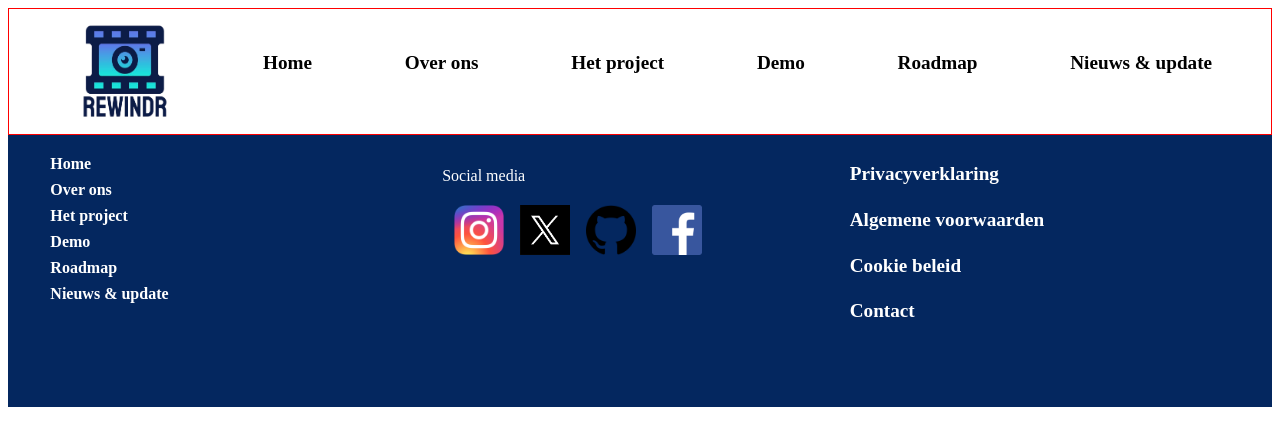
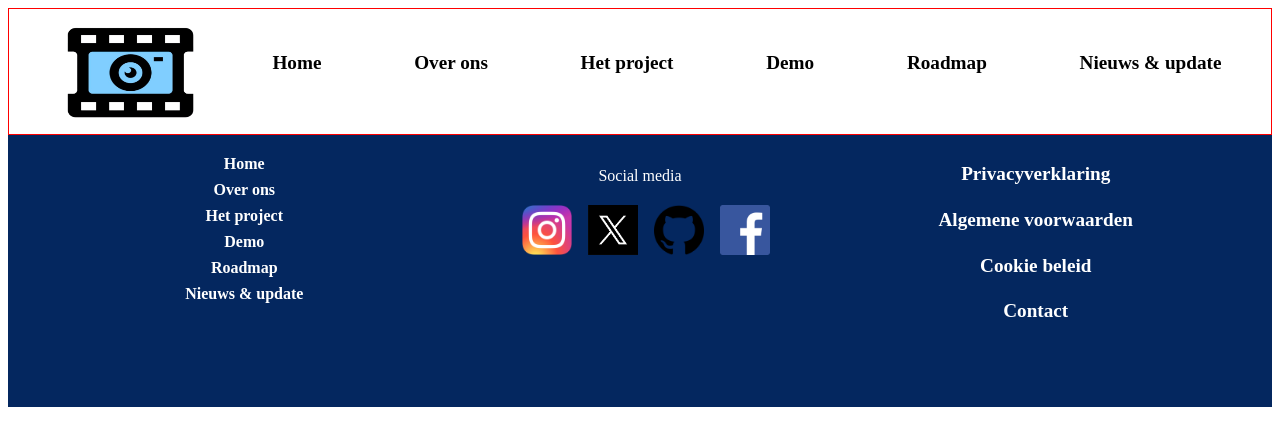
Before and after one commit to Chrisssss15/TLE1-sprint2, a PHP site: page / in a window 1280 px wide. Shown: the top 446 px of the page. Run offline with PHP 8.4, Linux system fonts and the light colour scheme.

Commit message:
aanpassing aan de footer (centreren)

```diff
--- a/css/footer.css
+++ b/css/footer.css
@@ -8,15 +8,15 @@ footer{
     padding-bottom: 2vh;
     height: 30vh;
     color: white;
+    text-align: center;
 
     display: grid;
     grid-template-columns: 1fr 1fr 1fr;
     grid-template-rows: 1fr ;
     grid-template-areas:
         "group1 group2 group3"
+}
 
-
-}
 
 .group1{
     grid-area: group1;
@@ -41,6 +41,8 @@ footer{
     padding-bottom: 1%;
     margin-left: 3%;
 }
+
+
 .group3{
     grid-area: group3;
     display: flex;
--- a/css/header.css
+++ b/css/header.css
@@ -8,12 +8,12 @@ header{
 
 }
 header img{
-    width: 100px;
+    width: 150px;
     height: 100px;
     /* padding: 5px; */
     padding-top: 1%;
     padding-bottom: 1%;
-    margin-left: 3%;
+    margin-left: 2%;
 }
 nav{
     display: flex;
--- a/js/main.js
+++ b/js/main.js
@@ -18,9 +18,9 @@ document.addEventListener('DOMContentLoaded', function() { // wacht tot de pagin
         fetch('footer.html') // haal de header op
             .then(response => response.text()) // zet de response om naar tekst
             .then(html => { // zet de tekst om naar html
-                footerElement.innerHTML = html; // zet de html in de header
+                footerElement.innerHTML = html; // zet de html in de footer
             })
-            .catch(error => console.error('Error loading the header:', error)); // als er een error is, toon deze
+            .catch(error => console.error('Error loading the footer:', error)); // als er een error is, toon deze
     } else {
         console.error('The header element does not exist!'); // als de header niet bestaat, toon dit
     }
```
Also changed, not shown: img/logo.png.
